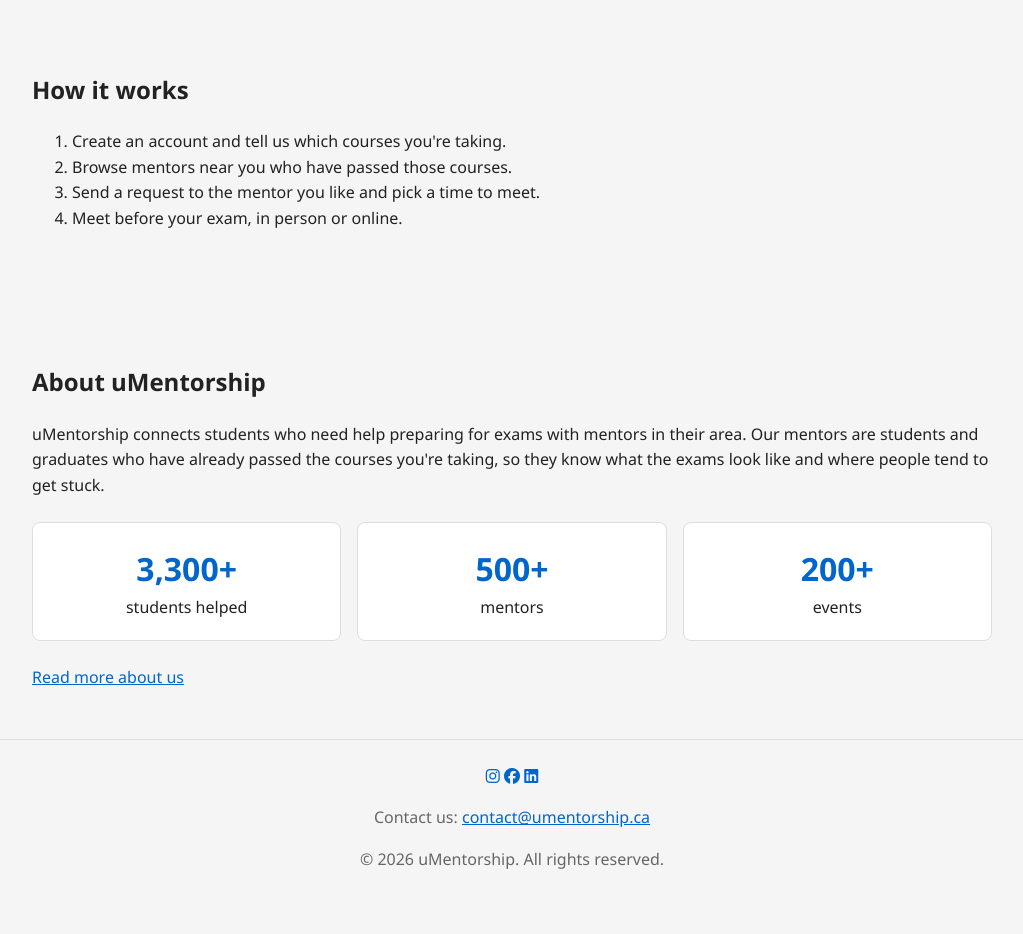
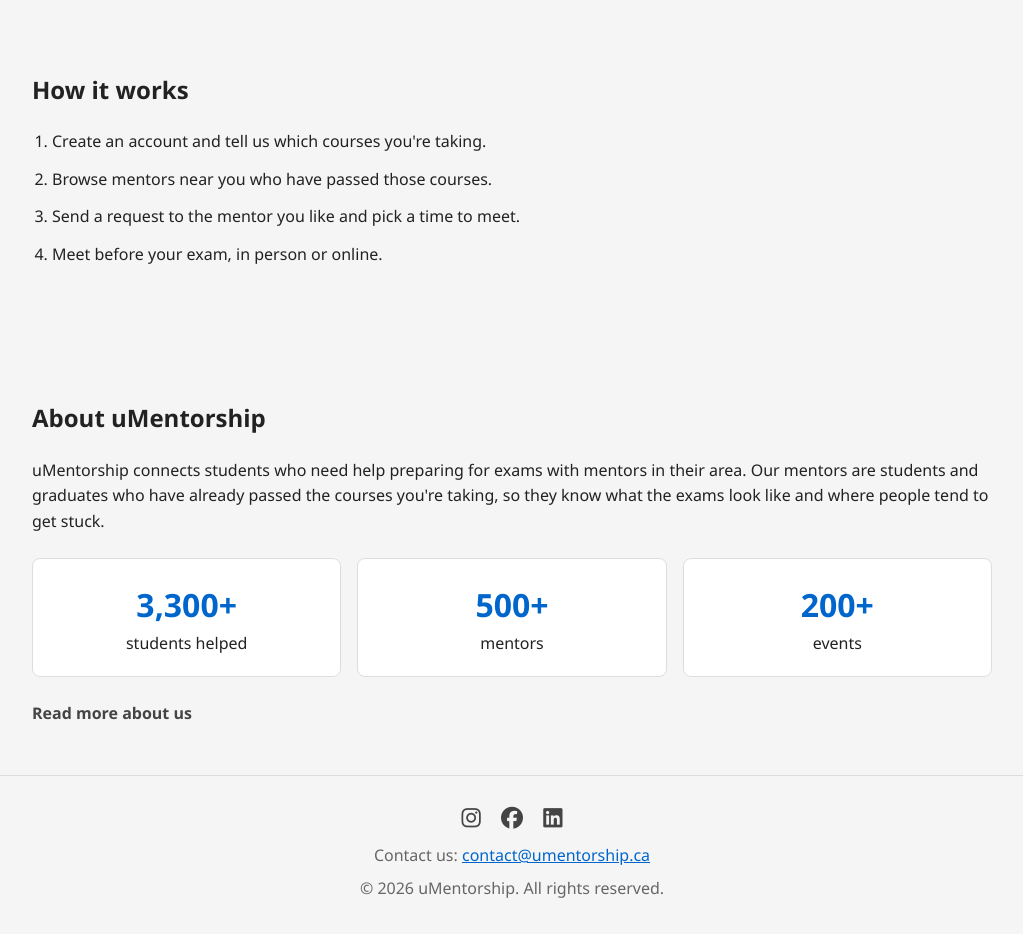
Before and after one commit to uMentorship/uMentorship, a plain HTML site: page index.html in a window 1280 px wide. Shown: the part 960-1894 px from the top of the page, without its empty margins (128-1151 px from the left). Before the commit the page ends 1872 px from the top, so only its background shows below. Drawn offline with Linux system fonts and the light colour scheme.

Commit message:
Style New Sections

```diff
--- a/home.css
+++ b/home.css
@@ -129,6 +129,14 @@ section {
     color: #666;
 }
 
+.steps {
+    padding-left: 20px;
+}
+
+.steps li {
+    margin-bottom: 12px;
+}
+
 .stats {
     display: flex;
     flex-wrap: wrap;
@@ -153,11 +161,36 @@ section {
     color: #0066cc;
 }
 
+.more-link {
+    font-weight: 600;
+    color: #444;
+    text-decoration: none;
+}
+
+.more-link:hover {
+    color: #0066cc;
+    text-decoration: underline;
+}
+
 footer {
     padding: 24px;
     text-align: center;
     color: #666;
     border-top: 1px solid #ddd;
+}
+
+footer p {
+    margin: 8px 0;
+}
+
+.social-links a {
+    margin: 0 8px;
+    font-size: 22px;
+    color: #444;
+}
+
+.social-links a:hover {
+    color: #0066cc;
 }
 
 @media (max-width: 600px) {
```
